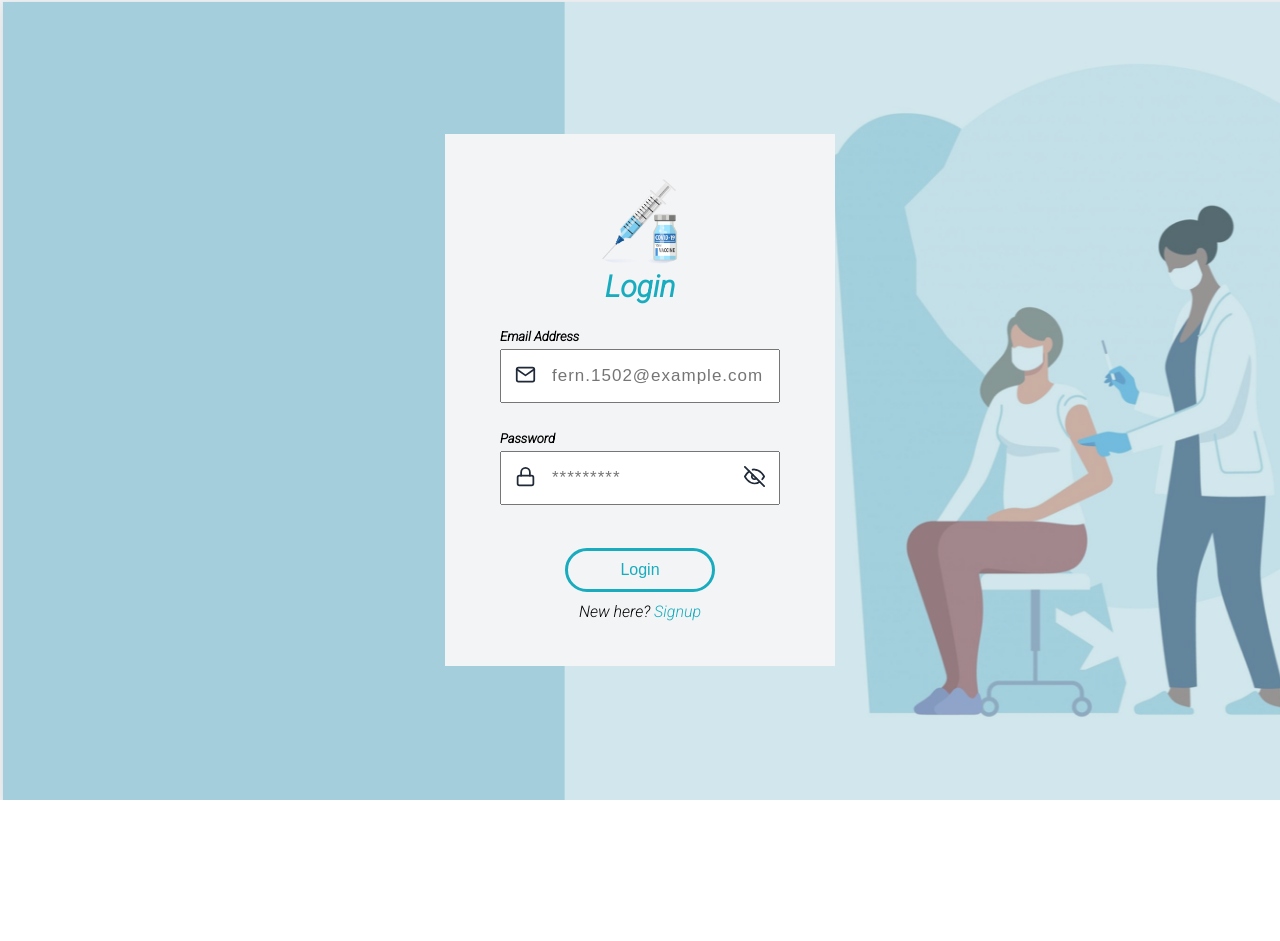
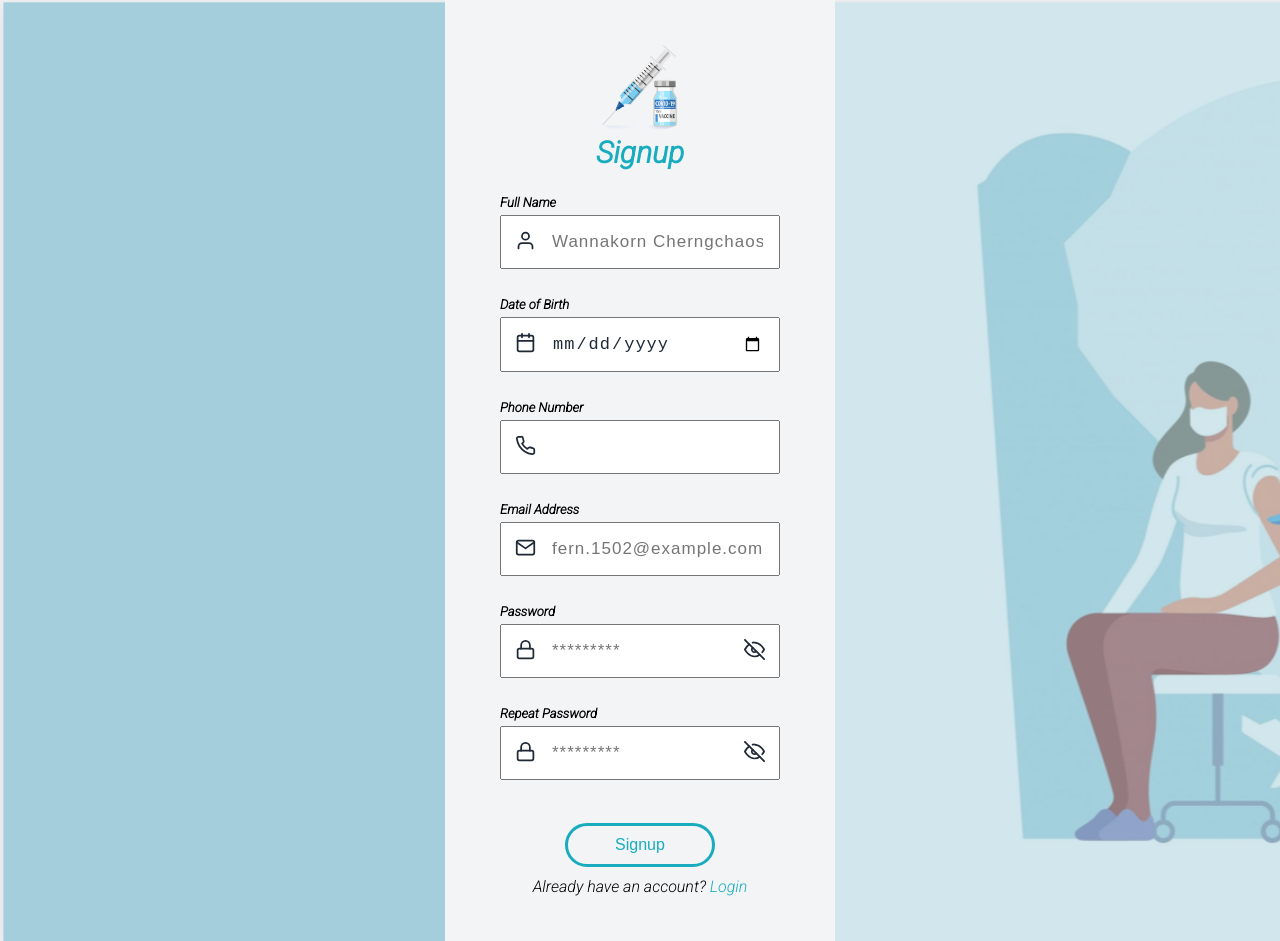
Before and after one commit to Wannakorn-C/VaccinationForm, a React (Create React App) app: page / in a window 1280 px wide. Before the commit the page ends 800 px from the top, so only its background shows below. Built offline with nearby package versions, Linux system fonts and the light colour scheme.

Commit message:
Create signup page

```diff
--- a/src/App.js
+++ b/src/App.js
@@ -1,6 +1,7 @@
 //Pages
 import Home from './pages/Home';
 import Login from './pages/Login';
+import Signup from './pages/Signup';
 //styled components
 import {StyledContainer} from './components/Styles';
 //Loader css
@@ -16,7 +17,7 @@ function App() {
   return (
     <Router>
     <StyledContainer>
-      <Login/>
+      <Signup/>
     </StyledContainer>
     </Router>
 
--- a/src/pages/Signup.js
+++ b/src/pages/Signup.js
@@ -0,0 +1,127 @@
+//styled components
+import {StyledTextInput,
+    StyledFormArea,
+    StyledFormButton,
+    StyledLabel,
+    Avatar,
+    StyledTitle,
+    colors,
+    ButtonGroup,
+    ExtraText,
+    TextLink
+} from './../components/Styles';
+
+import Logo from './../assets/VaccineLogo.png';
+
+//Fromik
+import {Formik,Form} from 'formik';
+import {TextInput} from './../components/FormLib';
+import * as Yup from 'yup';
+//icons
+import {FiMail,FiLock,FiUser,FiCalendar,FiPhone} from 'react-icons/fi';
+//Loader
+import Loader from 'react-loader-spinner';
+
+const Signup =() =>{
+    return(
+       <div>
+           <StyledFormArea>
+               <Avatar image={Logo}/>
+               <StyledTitle color={colors.theme} size={30}>Signup</StyledTitle>
+                <Formik
+                initialValues={{
+                    email:"",
+                    password:"",
+                    repeatPassword:"",
+                    dateOfBirth:"",
+                    name:"",
+                    phonenumber:""
+                }}
+                validationSchema={
+                    Yup.object({
+                        email: Yup.string()
+                        .email("Invalid email address")
+                        .required("Required"),
+                        password:Yup.string()
+                        .min(7,"Password is too short")
+                        .max(30,"Password is too long")
+                        .required("Required"),
+                        name:Yup.string().required("Required"),
+                        phonenumber:Yup.string().required("Required"),
+                        dateOfBirth:Yup.date().required("Required"),
+                        repeatPassword:Yup.string().required("Required").oneOf([Yup.ref("password")],"Passwords must match")
+
+                    })
+                }
+                onSubmit={(values,{setSubmitting}) =>{
+                    console.log(values);
+                }}
+                >
+                    {({isSubmitting})=>(
+                        <Form>
+                            <TextInput
+                                name="name"
+                                type="text"
+                                label="Full Name"
+                                placeholder="Wannakorn Cherngchaosil"
+                                icon={<FiUser/>}
+                            />
+                            <TextInput
+                                name="dateOfbirth"
+                                type="date"
+                                label="Date of Birth"
+                                icon={<FiCalendar/>}
+                            />
+                            <TextInput
+                                name="phonenumber"
+                                type="text"
+                                label="Phone Number"
+                                icon={<FiPhone/>}
+                            />
+                            <TextInput
+                                name="email"
+                                type="text"
+                                label="Email Address"
+                                placeholder="fern.1502@example.com"
+                                icon={<FiMail/>}
+                            />
+
+                            <TextInput
+                                name="password"
+                                type="password"
+                                label="Password"
+                                placeholder="*********"
+                                icon={<FiLock/>}
+
+                            />
+                            <TextInput
+                                name="repeatPassword"
+                                type="password"
+                                label="Repeat Password"
+                                placeholder="*********"
+                                icon={<FiLock/>}
+
+                            />
+
+                            <ButtonGroup>
+                                {!isSubmitting && (<StyledFormButton type="submit">Signup</StyledFormButton>)}
+                                {isSubmitting &&(
+                                    <Loader
+                                        type="ThreeDots"
+                                        color={colors.theme}
+                                        height={49}
+                                        width={100}
+                                    />
+                                )}
+                            </ButtonGroup>
+                        </Form>
+                    )}
+                </Formik>
+                <ExtraText>
+                    Already have an account? <TextLink to="/login">Login</TextLink>
+                </ExtraText>
+           </StyledFormArea>
+       </div>
+    )
+}
+export default Signup;
```
